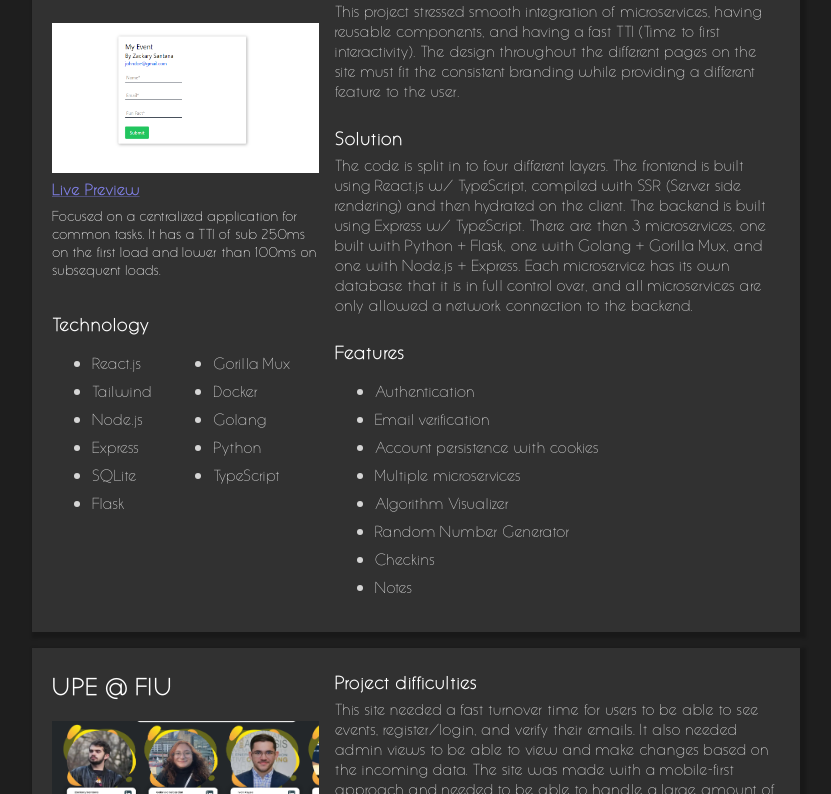
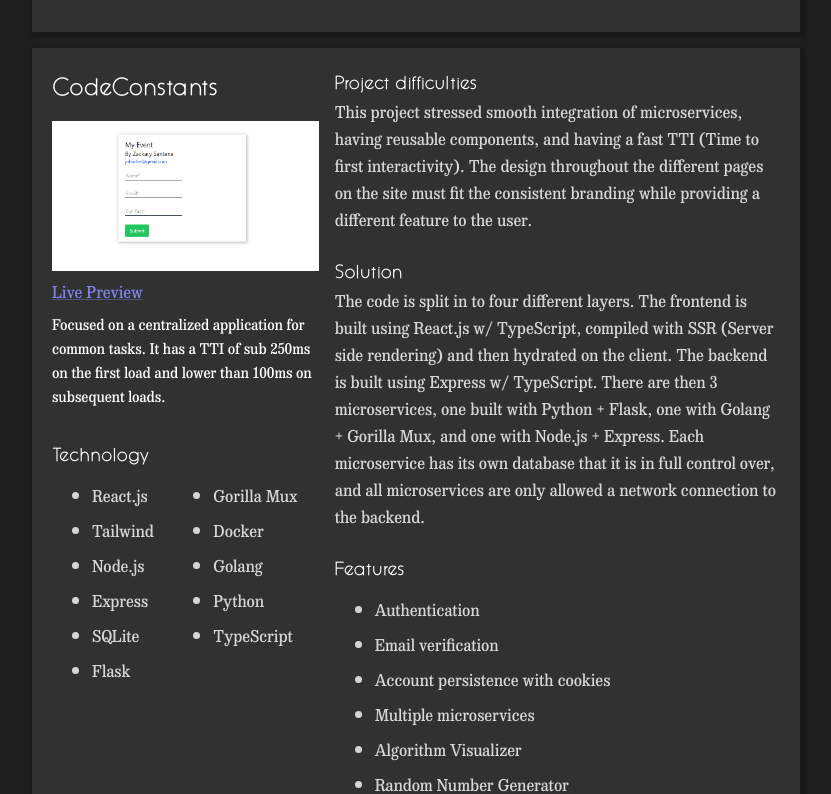
Before and after one commit to ZackarySantana/Gallery, a SvelteKit app: page / in a window 1280 px wide. Shown: the part 1066-1860 px from the top of the page, without its empty margins (224-1055 px from the left). Built offline with nearby package versions, Linux system fonts and the light colour scheme.

Commit message:
Updated font for readability

```diff
--- a/src/routes/+layout.svelte
+++ b/src/routes/+layout.svelte
@@ -36,6 +36,11 @@
 		padding-block: 5vh;
 		margin: 0;
 		overflow-x: hidden;
+		font-family: 'Besley', sans-serif;
+		font-weight: 300;
+	}
+
+	:global(h1, h2, h3, .logo) {
 		font-family: 'Queensides', sans-serif;
 		font-weight: 600;
 	}
@@ -57,4 +62,9 @@
 		src: url('/fonts/QueensidesHeavy.ttf') format('truetype');
 		font-weight: 600;
 	}
+
+	@font-face {
+		font-family: 'Besley';
+		src: url('/fonts/Besley.ttf') format('truetype');
+	}
 </style>
```
Also changed, not shown: static/fonts/Besley.ttf (added).
